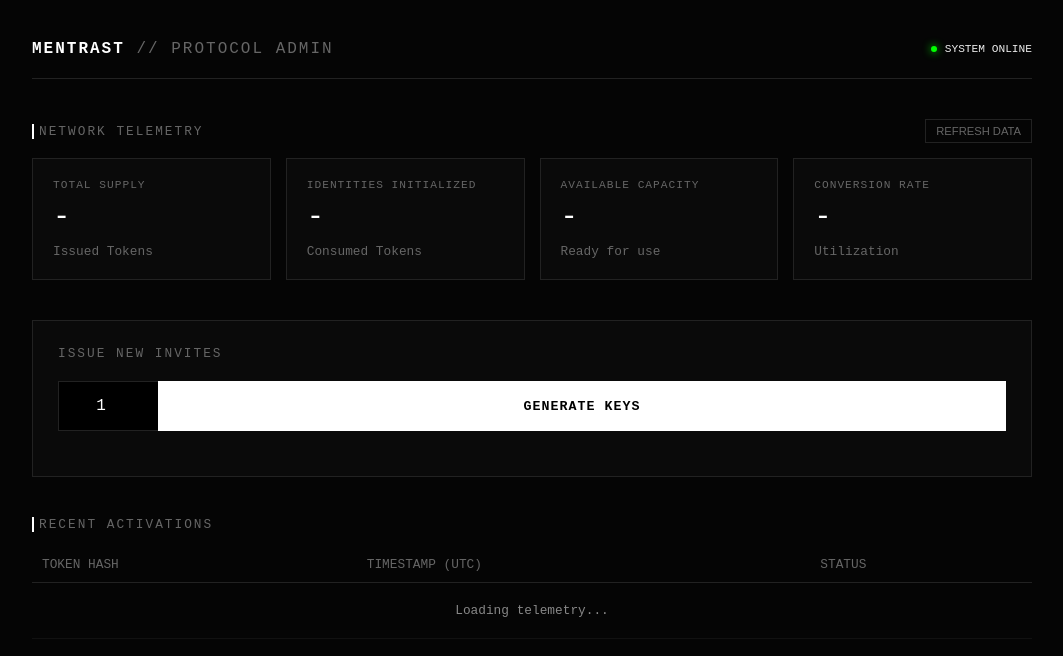
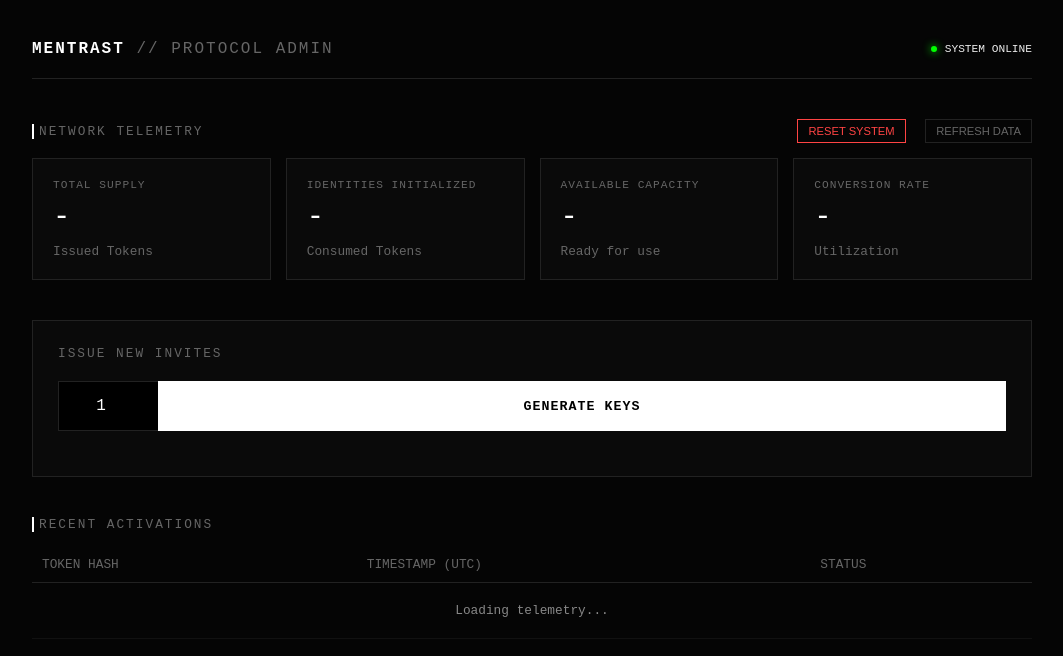
Before and after one commit to epicmaxo/mentrast-private-, a website: page invite-service/public/index.html in a window 1280 px wide. Shown: the whole page, without its empty margins (108-1171 px from the left). Drawn offline with Linux system fonts and the light colour scheme.

Commit message:
fix: Backfill analytics dates and add Reset System

```diff
--- a/invite-service/public/index.html
+++ b/invite-service/public/index.html
@@ -278,7 +278,12 @@
         <div>
             <div style="display: flex; justify-content: space-between; align-items: center; margin-bottom: 15px;">
                 <div class="section-title" style="margin:0">Network Telemetry</div>
-                <button class="refresh-btn" onclick="fetchAnalytics()">REFRESH DATA</button>
+                <div>
+                    <button class="refresh-btn"
+                        style="border-color: var(--error); color: var(--error); margin-right: 10px;"
+                        onclick="resetSystem()">RESET SYSTEM</button>
+                    <button class="refresh-btn" onclick="fetchAnalytics()">REFRESH DATA</button>
+                </div>
             </div>
 
             <div class="metrics">
@@ -462,6 +467,17 @@
                 console.error(err);
             }
         }
+        async function resetSystem() {
+            if (!confirm('WARNING: This will delete ALL tokens and data. This cannot be undone. Continue?')) return;
+
+            try {
+                await fetch('/api/reset', { method: 'DELETE' });
+                fetchAnalytics();
+                document.getElementById('output').innerHTML = '';
+            } catch (e) {
+                alert('Reset failed');
+            }
+        }
     </script>
 </body>
 
```
Also changed, not shown: invite-service/server.js (+9 -0 lines), 1 other file.
